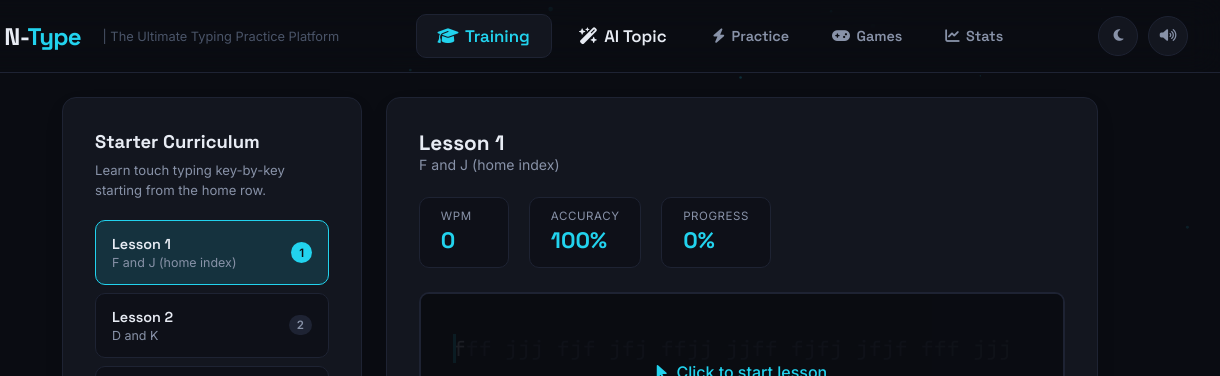
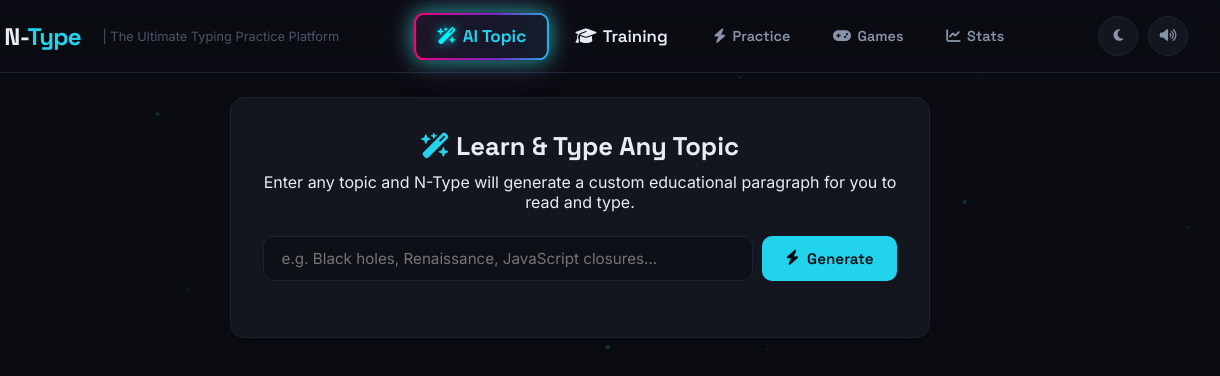
Before and after one commit to Shubhnamdeo/N-Type, a plain HTML site: page index.html in a window 1280 px wide. Shown: the top 376 px of the page, 60-1280 px from the left. Drawn offline with Linux system fonts and the light colour scheme.

Commit message:
Make AI Topic first with RGB breathing glow animation

```diff
--- a/app.js
+++ b/app.js
@@ -27,7 +27,7 @@ document.addEventListener('DOMContentLoaded', () => {
         }
     });
     const state = {
-        activeTab: 'training',
+        activeTab: 'ai-topic',
         currentRetryFn: null,
         practice: { text: '', currentIndex: 0, startTime: null, timer: null, timeLimit: 30, mode: 'time', category: 'quotes', errors: 0, typedKeys: 0, isActive: false, wpmHistory: [] },
         training: { activeLessonIndex: 0, text: '', currentIndex: 0, startTime: null, errors: 0, typedKeys: 0, isActive: false, completedLessons: new Set(JSON.parse(localStorage.getItem('ntype_training_progress')) || []) },
@@ -1494,7 +1494,7 @@ document.addEventListener('DOMContentLoaded', () => {
     // ----------------------------------------------------
     // 21. Initialization
     // ----------------------------------------------------
-    switchTab('training');
+    switchTab('ai-topic');
 
     // Set proper heights and initial state
     resizeBgCanvas();
--- a/index.html
+++ b/index.html
@@ -70,8 +70,8 @@
         <span class="logo-desc" style="font-size: 0.8rem; color: var(--text-muted); margin-left: 0.75rem; font-weight: normal; font-family: var(--font-sans); letter-spacing: 0;">| The Ultimate Typing Practice Platform</span>
       </div>
       <nav id="main-nav">
-        <button class="nav-btn active nav-btn-large" data-tab="training"><i class="fa-solid fa-graduation-cap"></i><span class="nav-label"> Training</span></button>
-        <button class="nav-btn nav-btn-large" data-tab="ai-topic"><i class="fa-solid fa-wand-magic-sparkles"></i><span class="nav-label"> AI Topic</span></button>
+        <button class="nav-btn active nav-btn-large nav-btn-rgb-glow" data-tab="ai-topic"><i class="fa-solid fa-wand-magic-sparkles text-sparkle"></i><span class="nav-label"> AI Topic</span></button>
+        <button class="nav-btn nav-btn-large" data-tab="training"><i class="fa-solid fa-graduation-cap"></i><span class="nav-label"> Training</span></button>
         <button class="nav-btn" data-tab="practice"><i class="fa-solid fa-bolt"></i><span class="nav-label"> Practice</span></button>
         <button class="nav-btn" data-tab="games"><i class="fa-solid fa-gamepad"></i><span class="nav-label"> Games</span></button>
         <button class="nav-btn" data-tab="stats"><i class="fa-solid fa-chart-line"></i><span class="nav-label"> Stats</span></button>
@@ -134,7 +134,7 @@
     </section>
 
     <!-- Tab 2: Training -->
-    <section id="tab-training" class="tab-content active">
+    <section id="tab-training" class="tab-content">
       <div class="training-grid">
         <div class="card training-sidebar">
           <h3>Starter Curriculum</h3>
@@ -186,7 +186,7 @@
     </section>
 
     <!-- Tab 3: AI Topic -->
-    <section id="tab-ai-topic" class="tab-content">
+    <section id="tab-ai-topic" class="tab-content active">
       <div class="card ai-generator-card">
         <div class="ai-header">
           <h2><i class="fa-solid fa-wand-magic-sparkles text-sparkle"></i> Learn & Type Any Topic</h2>
--- a/style.css
+++ b/style.css
@@ -331,6 +331,54 @@ nav {
   font-size: 1.05rem;
   padding: 0.65rem 1.3rem;
   color: var(--text-primary);
+}
+
+/* RGB Breathing Glow for AI Topic button */
+.nav-btn-rgb-glow {
+  position: relative;
+  border-radius: var(--radius-md);
+  font-weight: 700;
+  background: linear-gradient(rgba(18, 22, 34, 0.95), rgba(18, 22, 34, 0.95)) padding-box,
+              linear-gradient(90deg, #ff007f, #7928ca, #00f2fe, #4facfe, #00ff87, #ff007f) border-box !important;
+  border: 2px solid transparent !important;
+  background-size: 300% 300% !important;
+  animation: rgbBreathe 4s ease-in-out infinite alternate, rgbGradientMove 6s linear infinite;
+  box-shadow: 0 0 16px rgba(121, 40, 202, 0.4), 0 0 28px rgba(0, 242, 254, 0.25);
+}
+
+.nav-btn-rgb-glow .text-sparkle,
+.nav-btn-rgb-glow i {
+  color: #00f2fe;
+  text-shadow: 0 0 8px rgba(0, 242, 254, 0.7);
+  animation: rgbSparkle 3s ease-in-out infinite alternate;
+}
+
+@keyframes rgbGradientMove {
+  0% { background-position: 0% 50%; }
+  50% { background-position: 100% 50%; }
+  100% { background-position: 0% 50%; }
+}
+
+@keyframes rgbBreathe {
+  0% {
+    box-shadow: 0 0 8px rgba(255, 0, 127, 0.3), 0 0 16px rgba(121, 40, 202, 0.2);
+    transform: scale(1);
+  }
+  50% {
+    box-shadow: 0 0 22px rgba(0, 242, 254, 0.65), 0 0 38px rgba(79, 172, 254, 0.45);
+    transform: scale(1.02);
+  }
+  100% {
+    box-shadow: 0 0 18px rgba(0, 255, 135, 0.55), 0 0 32px rgba(255, 0, 127, 0.4);
+    transform: scale(1.01);
+  }
+}
+
+@keyframes rgbSparkle {
+  0% { color: #ff007f; text-shadow: 0 0 10px rgba(255, 0, 127, 0.8); }
+  33% { color: #00f2fe; text-shadow: 0 0 10px rgba(0, 242, 254, 0.8); }
+  66% { color: #00ff87; text-shadow: 0 0 10px rgba(0, 255, 135, 0.8); }
+  100% { color: #ffd700; text-shadow: 0 0 10px rgba(255, 215, 0, 0.8); }
 }
 
 .nav-btn:hover {
```
